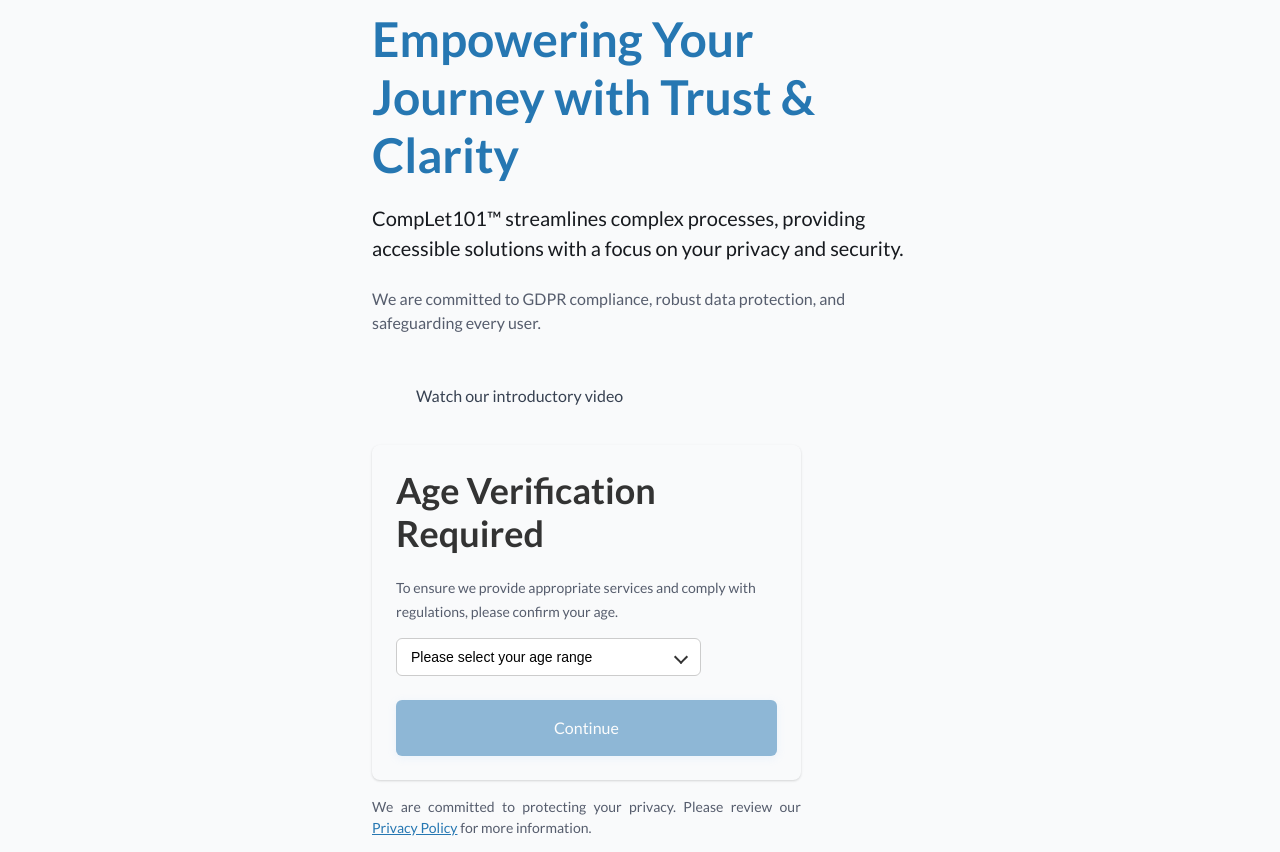
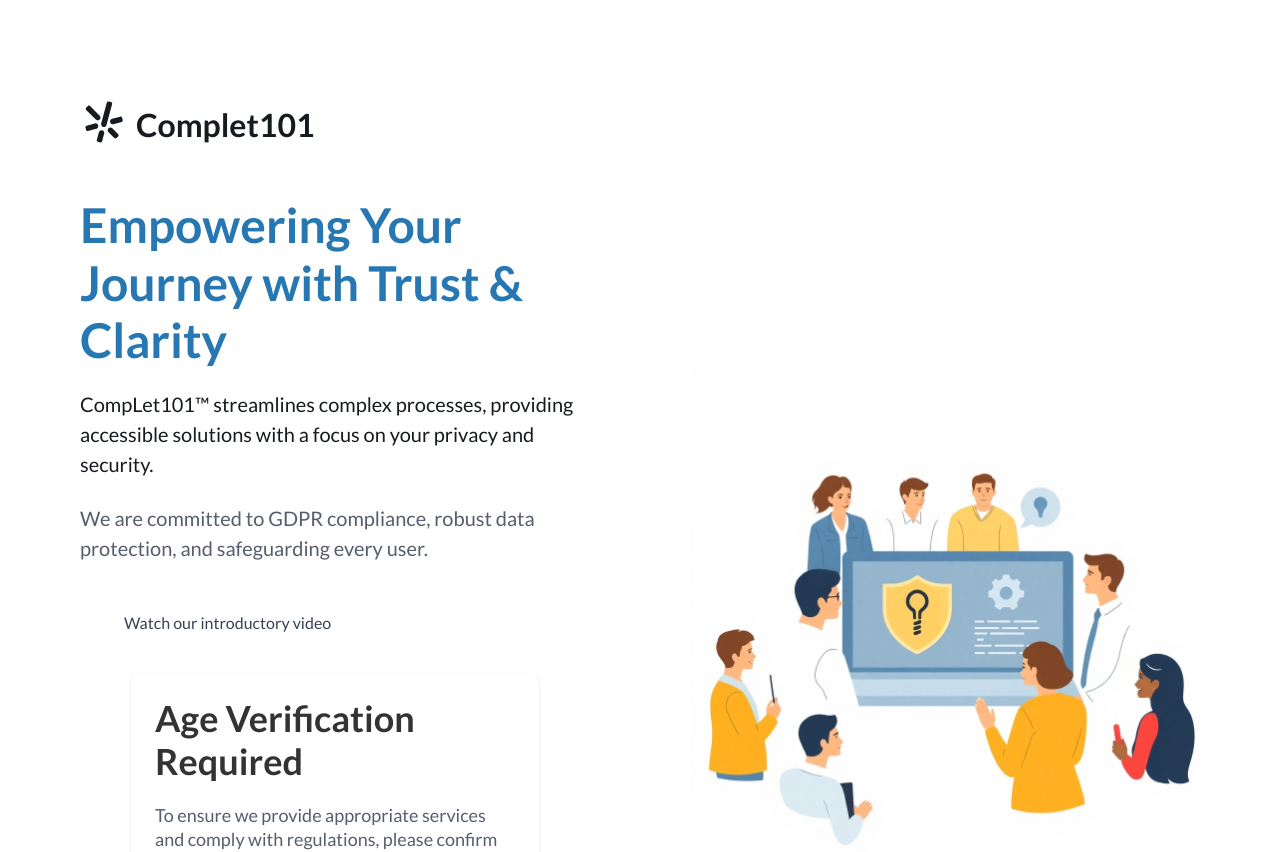
Before and after one commit to synoloop-solutions/complet101-frontend, a React (Vite) app: page / in a window 1280 px wide. Shown: the top 852 px of the page. Built offline with nearby package versions, Linux system fonts and the light colour scheme; some icons are missing.

Commit message:
fix: adjust responsiveness across all screens

```diff
--- a/src/components/AgeVerification.module.css
+++ b/src/components/AgeVerification.module.css
@@ -32,11 +32,42 @@
   font-weight: 500;
 }
 
+@media (min-width: 768px) {
+  .ageVerification {
+    padding: 24px;
+  }
+  .description {
+    font-size: 18px;
+  }
+}
+
+@media (min-width: 1024px) {
+  .ageVerification {
+    font-size: 18px;
+    padding: 40px;
+    width: 90%;
+    margin: 0 auto;
+  }
+
+  /* .description {
+    font-size: 20px;
+    line-height: 28px;
+  } */
+
+  .title {
+    margin-block-end: 12px;
+    font-size: 20px;
+    line-height: 28px;
+    font-weight: 600;
+  }
+}
+
 @media (min-width: 1200px) {
   .ageVerification {
     font-size: 24px;
     padding: 24px;
     width: 80%;
+    margin: 0 auto;
   }
 
   .title {
@@ -44,5 +75,6 @@
     font-size: 24px;
     line-height: 32px;
     font-weight: 600;
+    text-align: left;
   }
 }
--- a/src/components/Button.module.css
+++ b/src/components/Button.module.css
@@ -101,7 +101,7 @@
   font-size: 16px;
   min-height: 56px;
   width: 100%;
-  max-width: 400px;
+  /* max-width: 400px; */
 }
 
 .button--medium {
--- a/src/components/CustomSelect.css
+++ b/src/components/CustomSelect.css
@@ -65,8 +65,20 @@
   background-color: #f0f0f0;
 }
 
+@media (min-width: 768px) {
+  .custom-select-trigger {
+    font-size: 16px;
+    padding: 12px 16px;
+  }
+
+  .custom-option {
+    font-size: 16px;
+    padding: 14px 18px;
+  }
+}
+
 @media (min-width: 1200px) {
   .custom-select {
-    width: 80%;
+    width: 100%;
   }
 }
--- a/src/components/Heading.jsx
+++ b/src/components/Heading.jsx
@@ -22,7 +22,7 @@
   size = "large",
   color = "primary",
   weight = "bold",
-  align = "left",
+  align = "",
   marginBottom,
   className = "",
   style = {},
--- a/src/index.css
+++ b/src/index.css
@@ -11,6 +11,7 @@
   --primary-color: #565d6dff;
   /* --primary-color-alt:  */
   --secondary-color: #2677b2ff;
+  --bg-white: #ffffff;
   --background-color: #f9fafb;
   --text-color: #171a1fff;
   --text-color-white: #ffffff;
@@ -23,7 +24,7 @@
 body {
   /* font-family: "Inter", sans-serif; */
   font-family: "Lato", sans-serif;
-  background-color: var(--background-color);
+  background-color: var(--bg-white);
   color: var(--text-color);
   /* line-height: 1.6; */
   font-size: 16px;
--- a/src/pages/Home.jsx
+++ b/src/pages/Home.jsx
@@ -6,13 +6,14 @@
 import Heading from "../components/Heading";
 import VideoModal from "../components/VideoModal";
 
-// import homeImage from "../assets/homeImg.png";
+import homeImage from "../assets/homeImg.png";
 
 const Home = () => {
   const [isVideoModalOpen, setIsVideoModalOpen] = useState(false);
 
   // Temporary video URL for demo purposes
-  const videoUrl = "https://www.youtube.com/embed/dQw4w9WgXcQ";
+  const videoUrl =
+    "https://www.youtube.com/embed/44qF9XuYk9A?si=YYqEYy-3P5Do2V8r";
   // For Vimeo use: https://player.vimeo.com/video/your_video_id
   // For direct video files use the file URL: "path/to/your/video.mp4"
 
@@ -89,7 +90,7 @@
 
           {/* Hero Image Section */}
           <div className={styles.heroImageContainer}>
-            {/* <img src={homeImage} alt="Hero" className={styles.heroImage} /> */}
+            <img src={homeImage} alt="Hero" className={styles.heroImage} />
           </div>
         </div>
       </div>
--- a/src/pages/Home.module.css
+++ b/src/pages/Home.module.css
@@ -37,6 +37,10 @@
   margin-block-end: 32px;
 }
 
+.homeTitle {
+  text-align: center;
+}
+
 .demoVideo {
   width: 100%;
   display: flex;
@@ -58,7 +62,9 @@
   margin-top: 16px;
 }
 
-/* Add this to your Home.module.css file */
+.privacyPolicyLink {
+  color: var(--secondary-color);
+}
 
 .demoVideo {
   display: inline-flex;
@@ -106,14 +112,107 @@
   transition: transform 0.2s ease;
 }
 
+.heroImageContainer {
+  display: none;
+}
+
 /* ======================= */
-/* MEDIA QUERIES */
+/* MEDIA QUERIES - Min-width: 768px */
+/* ======================= */
+@media (min-width: 768px) {
+  .logo {
+    margin-block-end: 40px;
+  }
+  .heroSection {
+    flex-direction: row;
+    justify-content: space-between;
+    padding: 64px 80px;
+  }
+
+  .tagline {
+    font-size: 18px;
+  }
+
+  .description {
+    font-size: 18px;
+    margin-bottom: 30px;
+  }
+
+  .homeTitle {
+    margin-bottom: 40px;
+  }
+
+  .privacyNote {
+    font-size: 16px;
+
+    margin-top: 24px;
+  }
+}
+
+/* ======================= */
+/* MEDIA QUERIES - Min-width: 1024px */
+/* ======================= */
+@media (min-width: 1024px) {
+  .heroSection {
+    padding: 96px 120px;
+  }
+  .logo {
+    margin-block-end: 48px;
+  }
+
+  .tagline {
+    font-size: 20px;
+  }
+
+  .description {
+    font-size: 20px;
+    margin-bottom: 32px;
+  }
+
+  .homeTitle {
+    margin-bottom: 48px;
+    text-align: left;
+  }
+
+  .privacyNote {
+    font-size: 18px;
+
+    margin-top: 32px;
+  }
+
+  /* .heroImageContainer {
+    display: block;
+    max-width: 400px;
+    height: 400px;
+  }
+
+  .heroImage {
+    width: 100%;
+    height: 100%;
+    object-fit: cover;
+  } */
+}
+
+/* ======================= */
+/* MEDIA QUERIES - Min-width: 1200px */
 /* ======================= */
 
 @media (min-width: 1200px) {
   .heroSection {
-    padding: 128px 160px;
-    height: 100vh;
+    padding: 100px 80px;
+    /* height: 100vh; */
+  }
+
+  .separatorContainer {
+    display: grid;
+    grid-template-columns: 1fr 1fr;
+    gap: 100px;
+    place-content: center;
+    /* justify-content: space-evenly; */
+    align-items: center;
+    width: 100%;
+
+    margin: 0 auto;
   }
 
   .logo {
@@ -138,19 +237,11 @@
   /* Logo Section */
   /* =================== */
 
-  .separatorContainer {
-    display: flex;
-    align-items: center;
-    justify-content: space-evenly;
-
-    margin-block-end: 48px;
-  }
-
   /* ====================== */
   /* Hero Text */
   /* ====================== */
   .content {
-    max-width: 536px;
+    max-width: 100%;
   }
   .heroText {
     font-size: 48px;
@@ -175,8 +266,9 @@
   }
 
   .heroImageContainer {
-    max-width: 536px;
-    height: 500px;
+    display: block;
+    max-width: 700px;
+    height: auto;
   }
 
   .heroImage {
```
